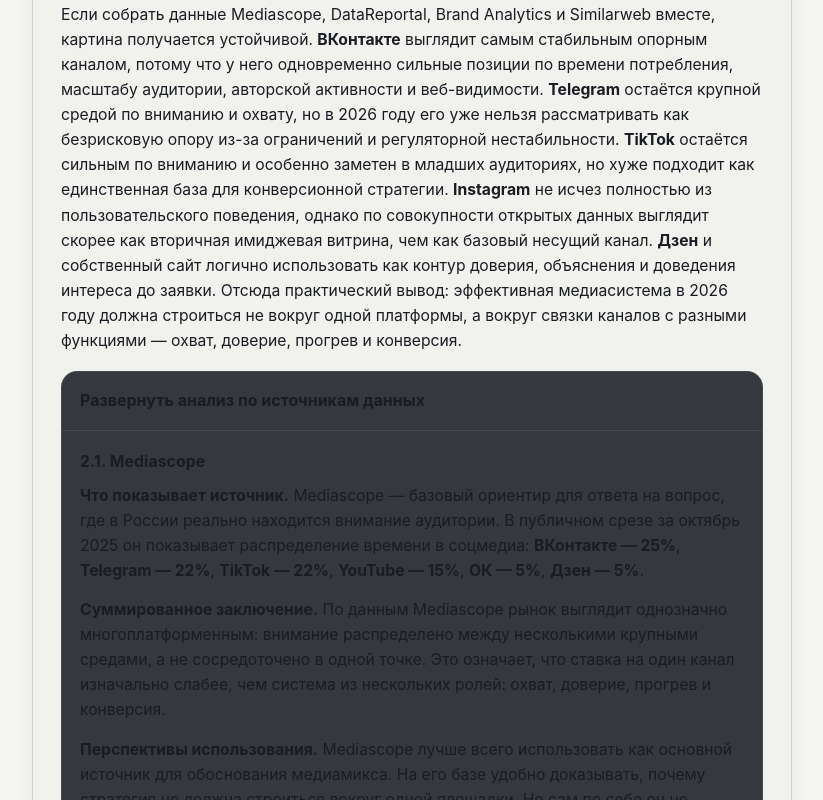
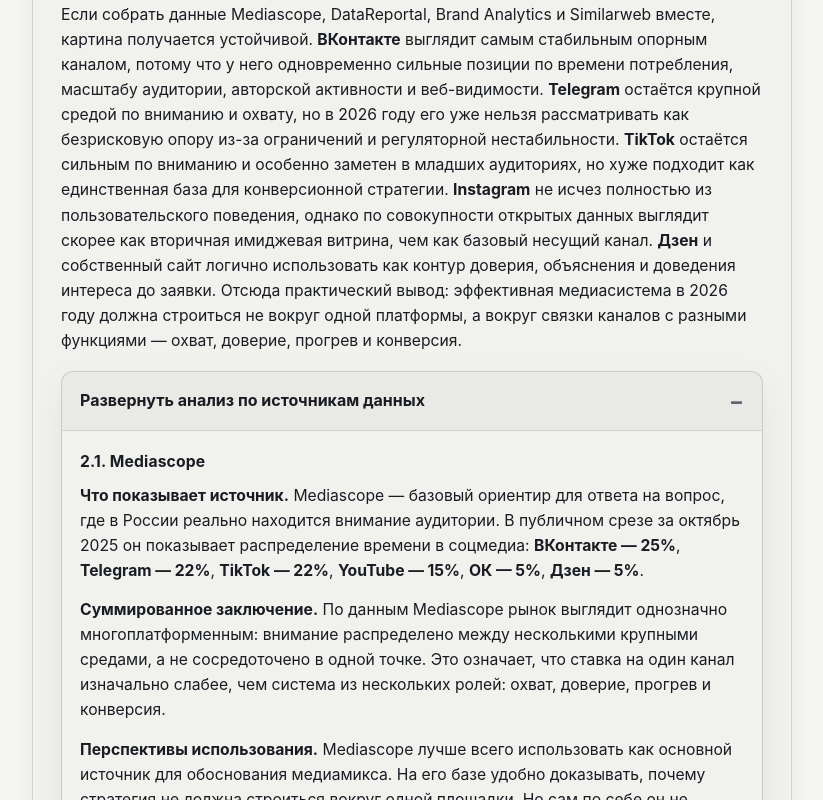
Before and after one commit to cooljobyougot/cooljobyougot.github.io, a plain HTML site: page lesnik17.html in a window 1280 px wide. Both pictures are taken after a click on the button "Развернуть анализ по источникам данных". Shown: the part 889-1689 px from the top of the page, without its empty margins (228-1051 px from the left). Drawn offline with Linux system fonts and the light colour scheme.

Commit message:
Add files via upload

```diff
--- a/lesnik17.html
+++ b/lesnik17.html
@@ -453,11 +453,16 @@
     }
 
 
+
+
+
+
 .acc-item{
   margin-top: 18px;
-  border: 1px solid rgba(255,255,255,0.08);
-  border-radius: 16px;
-  background: rgba(12,16,24,0.82);
+  border: 1px solid var(--line);
+  border-radius: var(--radius-sm);
+  background: var(--surface-soft);
+  box-shadow: var(--shadow);
   overflow: hidden;
 }
 
@@ -474,13 +479,41 @@
   text-align: left;
   font: inherit;
   font-weight: 700;
-  color: inherit;
+  color: var(--text);
+}
+
+.acc-btn:hover{
+  background: color-mix(in srgb, var(--surface) 72%, transparent);
+}
+
+.acc-btn::after{
+  content: "+";
+  flex: 0 0 auto;
+  font-size: 22px;
+  line-height: 1;
+  color: var(--muted);
+}
+
+.acc-btn.is-open::after{
+  content: "−";
 }
 
 .acc-panel{
   padding: 0 18px 18px;
-  border-top: 1px solid rgba(255,255,255,0.08);
+  border-top: 1px solid var(--line);
+  background: var(--surface);
+  color: var(--text);
 }
+
+.acc-panel p,
+.acc-panel li,
+.acc-panel h3,
+.acc-panel strong{
+  color: inherit;
+}
+
+
+
 
   </style>
   <script>
```
